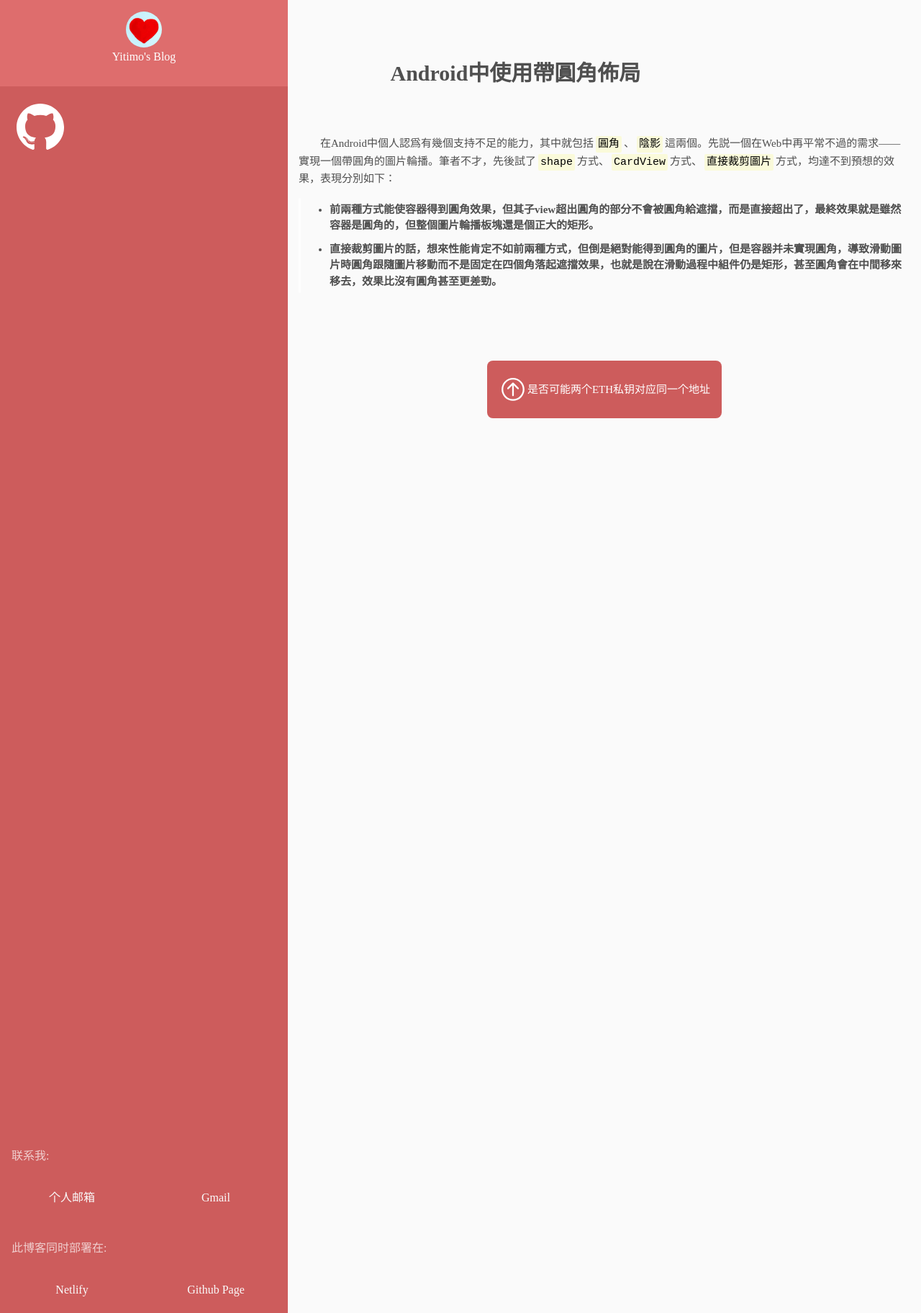
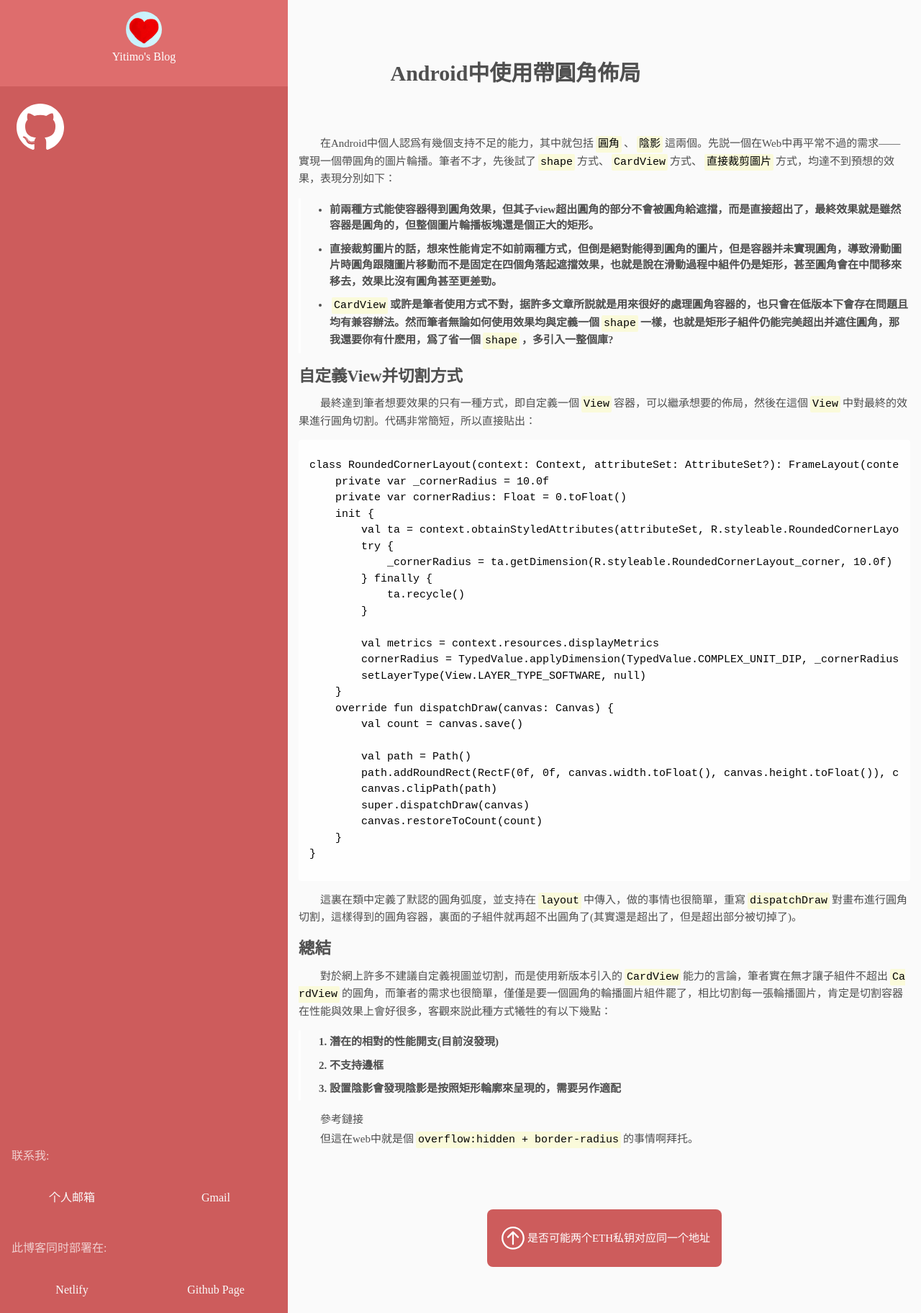
Before and after one commit to yitimo/yitimo.github.io, a Jekyll site: the page built from _posts/2018-08-06-android-round-corner-layout.md, in a window 1280 px wide. Shown: the whole page at 72% size. Built offline with Jekyll 4.4.1, drawn with Linux system fonts in a browser that asks for light colours; comment, search, counter and statistics services are not loaded.

Commit message:
finish post

````diff
--- a/_posts/2018-08-06-android-round-corner-layout.md
+++ b/_posts/2018-08-06-android-round-corner-layout.md
@@ -15,3 +15,50 @@ description: 在Android中使用圓角佈局，並防止被子組件遮擋圓角
 
 * 前兩種方式能使容器得到圓角效果，但其子view超出圓角的部分不會被圓角給遮擋，而是直接超出了，最終效果就是雖然容器是圓角的，但整個圖片輪播板塊還是個正大的矩形。
 * 直接裁剪圖片的話，想來性能肯定不如前兩種方式，但倒是絕對能得到圓角的圖片，但是容器并未實現圓角，導致滑動圖片時圓角跟隨圖片移動而不是固定在四個角落起遮擋效果，也就是說在滑動過程中組件仍是矩形，甚至圓角會在中間移來移去，效果比沒有圓角甚至更差勁。
+* ``CardView``或許是筆者使用方式不對，据許多文章所説就是用來很好的處理圓角容器的，也只會在低版本下會存在問題且均有兼容辦法。然而筆者無論如何使用效果均與定義一個``shape``一樣，也就是矩形子組件仍能完美超出并遮住圓角，那我還要你有什麽用，爲了省一個``shape``，多引入一整個庫?
+
+## 自定義View并切割方式
+
+最終達到筆者想要效果的只有一種方式，即自定義一個``View``容器，可以繼承想要的佈局，然後在這個``View``中對最終的效果進行圓角切割。代碼非常簡短，所以直接貼出：
+
+```
+class RoundedCornerLayout(context: Context, attributeSet: AttributeSet?): FrameLayout(context, attributeSet) {
+    private var _cornerRadius = 10.0f
+    private var cornerRadius: Float = 0.toFloat()
+    init {
+        val ta = context.obtainStyledAttributes(attributeSet, R.styleable.RoundedCornerLayout, 0, 0)
+        try {
+            _cornerRadius = ta.getDimension(R.styleable.RoundedCornerLayout_corner, 10.0f)
+        } finally {
+            ta.recycle()
+        }
+
+        val metrics = context.resources.displayMetrics
+        cornerRadius = TypedValue.applyDimension(TypedValue.COMPLEX_UNIT_DIP, _cornerRadius, metrics)
+        setLayerType(View.LAYER_TYPE_SOFTWARE, null)
+    }
+    override fun dispatchDraw(canvas: Canvas) {
+        val count = canvas.save()
+
+        val path = Path()
+        path.addRoundRect(RectF(0f, 0f, canvas.width.toFloat(), canvas.height.toFloat()), cornerRadius, cornerRadius, Path.Direction.CW)
+        canvas.clipPath(path)
+        super.dispatchDraw(canvas)
+        canvas.restoreToCount(count)
+    }
+}
+```
+
+這裏在類中定義了默認的圓角弧度，並支持在``layout``中傳入，做的事情也很簡單，重寫``dispatchDraw``對畫布進行圓角切割，這樣得到的圓角容器，裏面的子組件就再超不出圓角了(其實還是超出了，但是超出部分被切掉了)。
+
+## 總結
+
+對於網上許多不建議自定義視圖並切割，而是使用新版本引入的``CardView``能力的言論，筆者實在無才讓子組件不超出``CardView``的圓角，而筆者的需求也很簡單，僅僅是要一個圓角的輪播圖片組件罷了，相比切割每一張輪播圖片，肯定是切割容器在性能與效果上會好很多，客觀來説此種方式犧牲的有以下幾點：
+
+1. 潛在的相對的性能開支(目前沒發現)
+2. 不支持邊框
+3. 設置陰影會發現陰影是按照矩形輪廓來呈現的，需要另作適配
+
+[參考鏈接](https://stackoverflow.com/questions/26074784/how-to-make-a-view-in-android-with-rounded-corners)
+
+但這在web中就是個``overflow:hidden + border-radius``的事情啊拜托。
````
